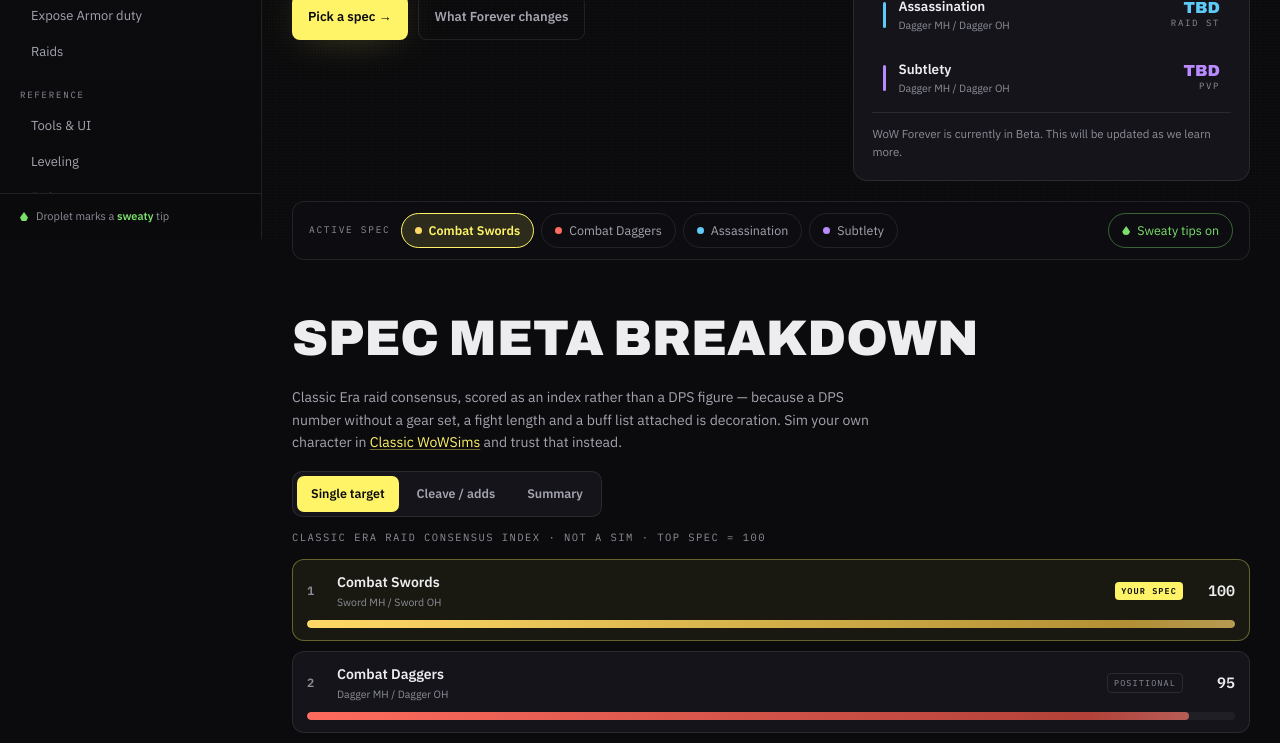
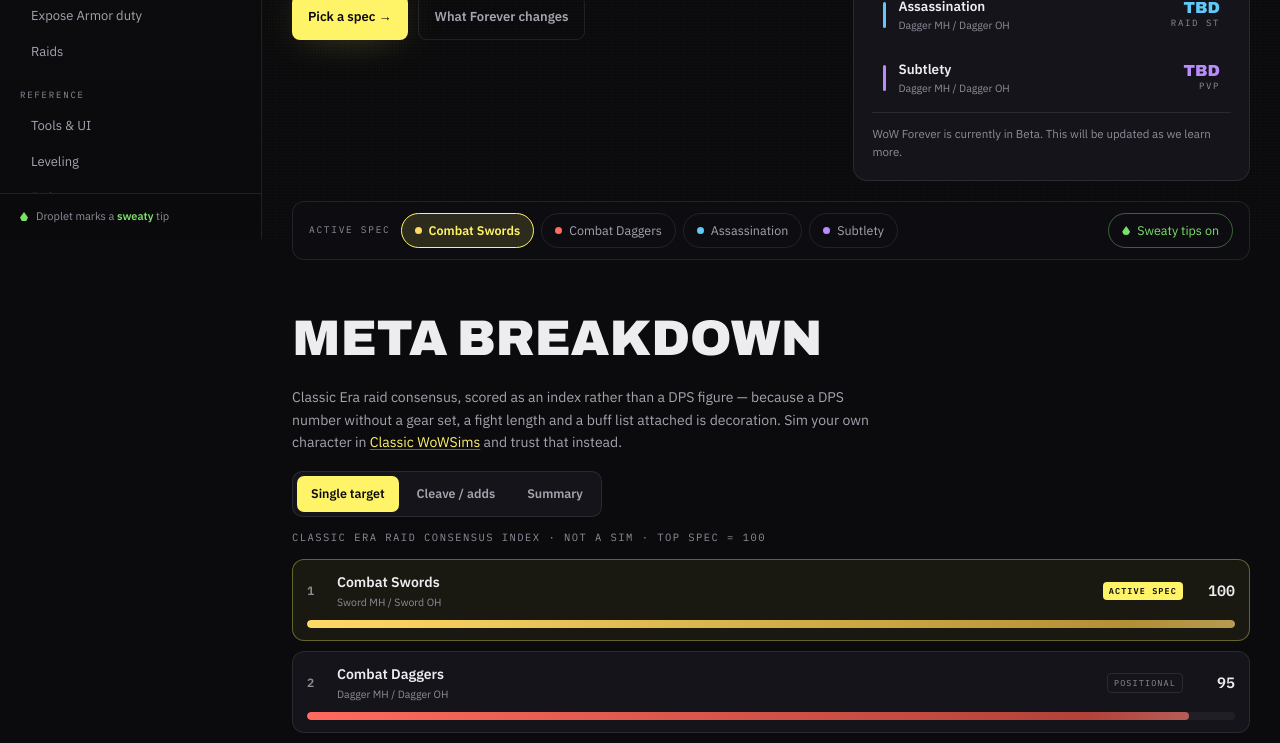
Before and after one commit to ericbtaylorjr/rogueforever, a React (Vite) app: page / in a window 1280 px wide. Shown: the part 561-1304 px from the top of the page. Built offline with nearby package versions, Linux system fonts and the light colour scheme.

Commit message:
wording adjustment on meta breakdown

```diff
--- a/src/content/copy.ts
+++ b/src/content/copy.ts
@@ -35,7 +35,7 @@
 
 /** Section headings. Nav labels are shorter — these are the on-page H2s. */
 export const headings: Record<string, string> = {
-  specs: 'Spec Meta Breakdown',
+  specs: 'Meta Breakdown',
   forever: 'Forever watch',
   talents: 'Talents & weapons',
   poisons: 'The poison rack',
@@ -63,7 +63,7 @@
     heading: 'No Forever sim data exists yet',
     body: 'Beta opens 17 September and the game launches 4 November. Until logs exist there is nothing honest to rank. What we can do is tell you which direction each spec is pointing, based only on changes Blizzard has actually confirmed.',
   },
-  yourSpec: 'YOUR SPEC',
+  yourSpec: 'ACTIVE SPEC',
 } as const;
 
 export const forever = {
```
